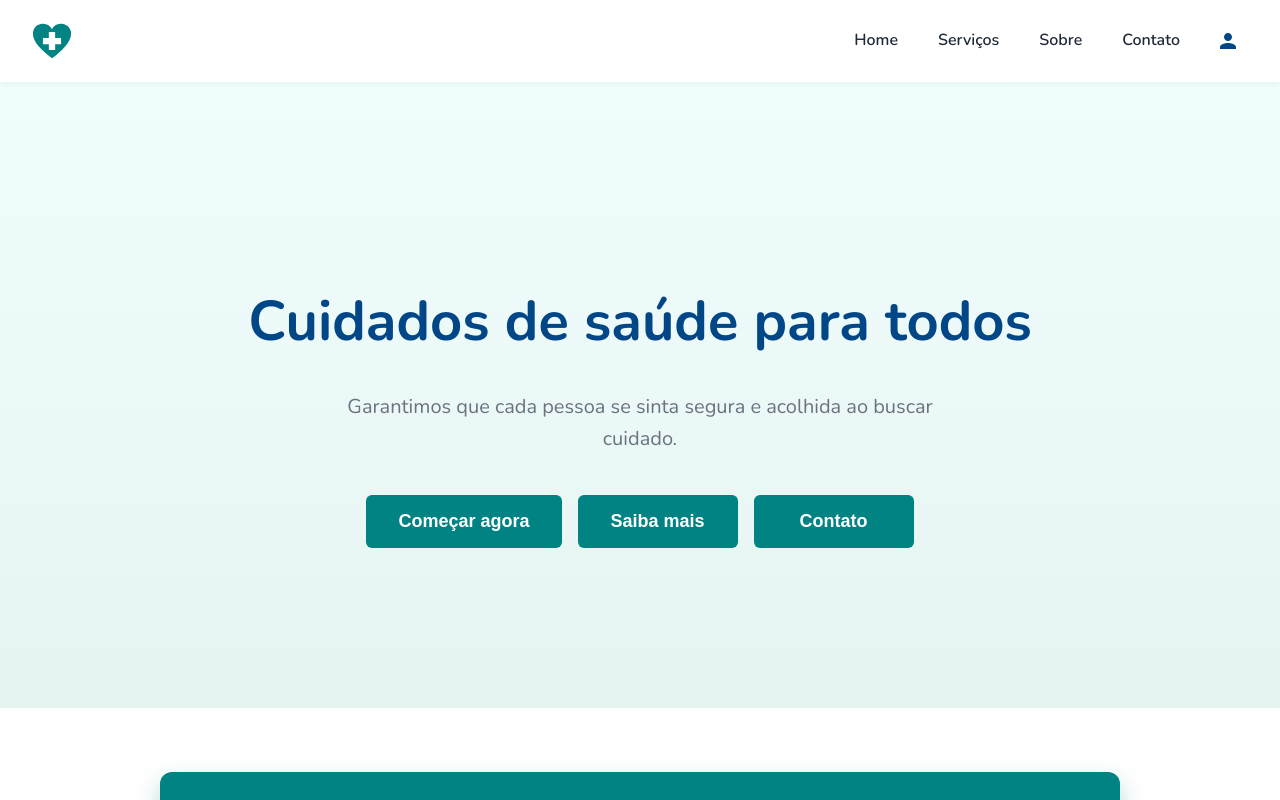
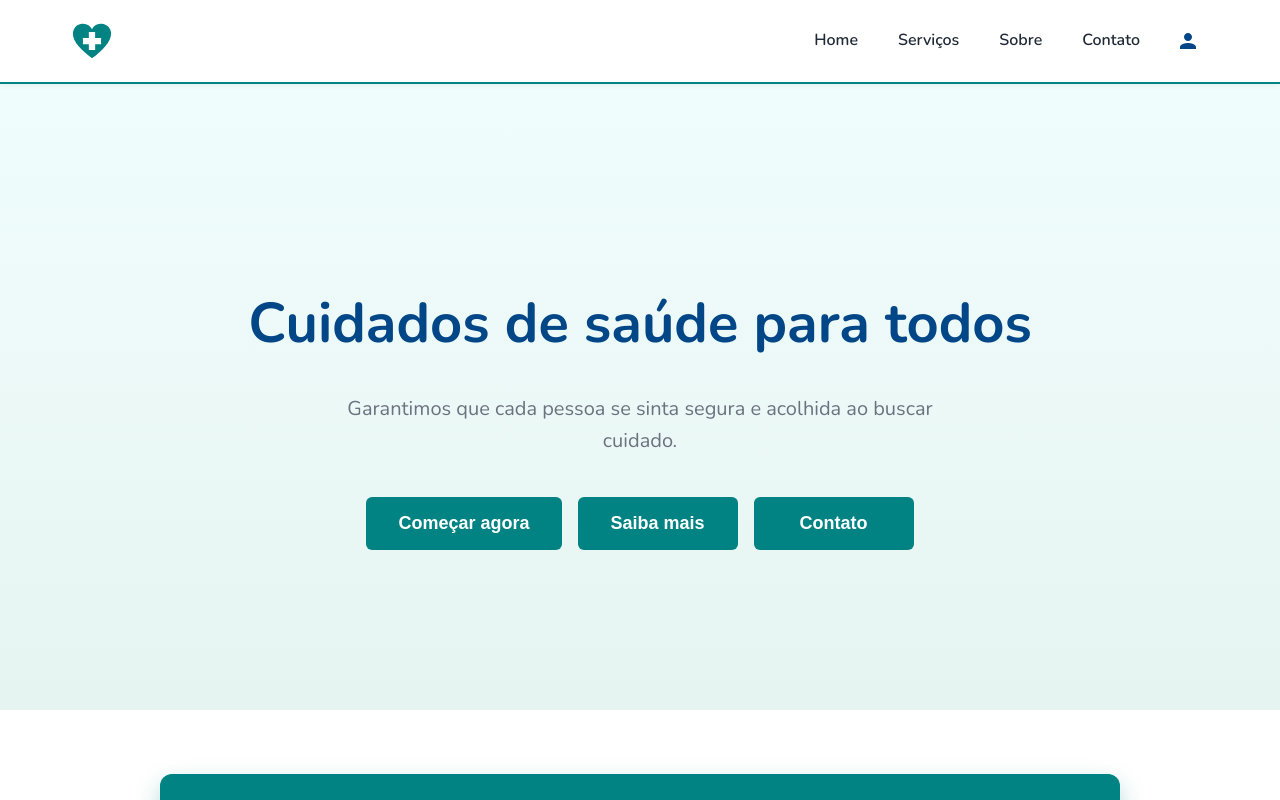
Before and after one commit to misaelalves99/lacrei-saude, a Next.js app: page / in a window 1280 px wide. Shown: the top 800 px of the page. Built offline with nearby package versions, Linux system fonts and the light colour scheme.

Commit message:
Ajustando Layout do Header

```diff
--- a/src/app/components/layout/Header.styles.ts
+++ b/src/app/components/layout/Header.styles.ts
@@ -1,19 +1,27 @@
 import styled from "styled-components";
 
-// ---------- STYLED COMPONENTS ----------
-
+// ---------- CONTAINER PRINCIPAL ----------
 export const HeaderContainer = styled.header`
-  display: flex;
-  align-items: center;
-  justify-content: space-between;
-  padding: clamp(1rem, 2vw, 1.25rem) 2rem;
   background: ${({ theme }) => theme.colors.white};
   position: sticky;
   top: 0;
   z-index: 100;
-  box-shadow: 0 2px 6px rgba(0,0,0,0.05);
+  border-bottom: 2px solid #018383;
+  box-shadow: 0 2px 6px rgba(0, 0, 0, 0.05);
 `;
 
+// ---------- CONTAINER INTERNO ----------
+export const HeaderInner = styled.div`
+  max-width: 1200px; // largura máxima
+  margin: 0 auto; // centraliza
+  padding: clamp(0.75rem, 2vw, 1.25rem) 2rem; // padding lateral responsivo
+  display: flex;
+  align-items: center;
+  justify-content: space-between;
+  gap: 1rem;
+`;
+
+// ---------- LOGO ----------
 export const Brand = styled.div`
   display: flex;
   align-items: center;
@@ -21,15 +29,19 @@ export const Brand = styled.div`
   font-weight: 700;
   font-size: clamp(1.1rem, 2vw, 1.25rem);
   color: ${({ theme }) => theme.colors.primaryDark};
+  flex-shrink: 0;
 `;
 
+// ---------- NAV ----------
 export const Nav = styled.nav`
   display: flex;
   align-items: center;
   gap: 1rem;
+  flex-wrap: nowrap;
 `;
 
-export const DesktopList = styled.ul`
+// ---------- LISTA DESKTOP ----------
+export const List = styled.ul`
   display: flex;
   align-items: center;
   gap: 1rem;
@@ -42,12 +54,13 @@ export const DesktopList = styled.ul`
   }
 `;
 
-export const NavItem = styled.li`
+export const Item = styled.li`
   display: flex;
   align-items: center;
   position: relative;
 `;
 
+// ---------- LINK ----------
 export const NavLink = styled.a`
   font-weight: 600;
   text-decoration: none;
@@ -58,12 +71,13 @@ export const NavLink = styled.a`
 
   &:hover,
   &:focus-visible {
-    background: rgba(1,131,131,0.1);
+    background: rgba(1, 131, 131, 0.1);
     color: ${({ theme }) => theme.colors.primaryDark};
     outline: none;
   }
 `;
 
+// ---------- BOTÃO MENU MOBILE ----------
 export const MenuButton = styled.button`
   background: transparent;
   border: none;
@@ -77,7 +91,7 @@ export const MenuButton = styled.button`
 
   &:hover,
   &:focus-visible {
-    background: rgba(1,131,131,0.1);
+    background: rgba(1, 131, 131, 0.1);
     outline: none;
   }
 
@@ -86,13 +100,14 @@ export const MenuButton = styled.button`
   }
 `;
 
+// ---------- MENU MOBILE ----------
 export const MobilePanel = styled.div<{ open: boolean }>`
   position: absolute;
-  right: 2rem;
+  right: 1.5rem;
   top: 72px;
   background: ${({ theme }) => theme.colors.white};
   border-radius: 12px;
-  box-shadow: 0 8px 28px rgba(2,6,23,0.12);
+  box-shadow: 0 8px 28px rgba(2, 6, 23, 0.12);
   padding: 1rem;
   display: ${({ open }) => (open ? "flex" : "none")};
   flex-direction: column;
@@ -104,6 +119,7 @@ export const MobilePanel = styled.div<{ open: boolean }>`
   }
 `;
 
+// ---------- BOTÃO USUÁRIO ----------
 export const UserButton = styled.button`
   background: transparent;
   border: none;
@@ -117,7 +133,7 @@ export const UserButton = styled.button`
 
   &:hover,
   &:focus-visible {
-    background: rgba(1,131,131,0.1);
+    background: rgba(1, 131, 131, 0.1);
     outline: none;
   }
 `;
--- a/src/app/components/layout/Header.tsx
+++ b/src/app/components/layout/Header.tsx
@@ -4,19 +4,8 @@ import { useState, useEffect, useRef, memo } from "react";
 import Link from "next/link";
 import Image from "next/image";
 import dynamic from "next/dynamic";
-import {
-  HeaderContainer,
-  Brand,
-  Nav,
-  DesktopList,
-  NavItem,
-  NavLink,
-  MenuButton,
-  MobilePanel,
-  UserButton
-} from "./Header.styles";
+import * as S from "./Header.styles";
 
-// Lazy load do painel de usuário
 const UserPanelLazy = dynamic(() => import("./UserPanelLazy"), { ssr: false });
 
 const NAV_LINKS = [
@@ -53,70 +42,79 @@ function HeaderComponent() {
   }, []);
 
   return (
-    <HeaderContainer role="banner" aria-label="Cabeçalho da Lacrei Saúde">
-      <Brand>
+    <S.HeaderContainer role="banner" aria-label="Cabeçalho da Lacrei Saúde">
+      <S.HeaderInner>
+        {/* LOGO */}
+        <S.Brand>
           <Link href="/" aria-label="Lacrei Saúde — Início">
             <Image src="/assets/logo.svg" alt="Lacrei Saúde" width={40} height={40} priority />
           </Link>
-      </Brand>
+        </S.Brand>
 
-      <Nav aria-label="Navegação principal">
-        <DesktopList role="menubar">
-          {NAV_LINKS.map(link => (
-            <NavItem key={link.href} role="none">
+        {/* NAVEGAÇÃO */}
+        <S.Nav aria-label="Navegação principal">
+          <S.List role="menubar">
+            {NAV_LINKS.map((link) => (
+              <S.Item key={link.href} role="none">
                 <Link href={link.href} passHref legacyBehavior>
-                <NavLink role="menuitem">{link.label}</NavLink>
+                  <S.NavLink role="menuitem">{link.label}</S.NavLink>
                 </Link>
-            </NavItem>
+              </S.Item>
             ))}
 
-          <NavItem style={{ position: "relative" }}>
+            {/* MENU USUÁRIO */}
+            <S.Item style={{ position: "relative" }}>
               <div ref={userRef}>
-              <UserButton
+                <S.UserButton
                   aria-label="Menu do usuário"
                   aria-haspopup="true"
                   aria-expanded={openUser}
-                onClick={() => setOpenUser(prev => !prev)}
+                  onClick={() => setOpenUser((prev) => !prev)}
                 >
                   <svg width="24" height="24" viewBox="0 0 24 24" fill="none">
                     <path
-                    d="M12 12c2.21 0 4-1.79 4-4s-1.79-4-4-4-4 1.79-4 4 1.79 4 4 4zm0 2c-2.67 0-8 1.34-8 4v2h16v-2c0-2.66-5.33-4-8-4z"
+                      d="M12 12c2.21 0 4-1.79 4-4s-1.79-4-4-4-4
+                        1.79-4 4 1.79 4 4 4zm0 2c-2.67
+                        0-8 1.34-8 4v2h16v-2c0-2.66-5.33-4-8-4z"
                       fill="currentColor"
                     />
                   </svg>
-              </UserButton>
+                </S.UserButton>
 
                 {openUser && <UserPanelLazy onClose={() => setOpenUser(false)} />}
               </div>
-          </NavItem>
-        </DesktopList>
+            </S.Item>
+          </S.List>
 
-        <MenuButton
+          {/* BOTÃO MOBILE */}
+          <S.MenuButton
             aria-controls="mobile-menu"
             aria-expanded={openMenu}
             aria-label={openMenu ? "Fechar menu" : "Abrir menu"}
-          onClick={() => setOpenMenu(prev => !prev)}
+            onClick={() => setOpenMenu((prev) => !prev)}
           >
             <svg width="22" height="22" viewBox="0 0 24 24" aria-hidden="true">
               <path d="M4 6h16M4 12h16M4 18h16" stroke="currentColor" strokeWidth="1.5" strokeLinecap="round" />
             </svg>
-        </MenuButton>
+          </S.MenuButton>
 
-        <MobilePanel open={openMenu} ref={menuRef} role="menu" aria-label="Menu móvel">
-          {NAV_LINKS.map(link => (
+          {/* MENU MOBILE */}
+          <S.MobilePanel open={openMenu} ref={menuRef} role="menu" aria-label="Menu móvel">
+            {NAV_LINKS.map((link) => (
               <Link key={link.href} href={link.href} passHref legacyBehavior>
-              <NavLink onClick={() => setOpenMenu(false)}>{link.label}</NavLink>
+                <S.NavLink onClick={() => setOpenMenu(false)}>{link.label}</S.NavLink>
               </Link>
             ))}
             <Link href="/login" passHref legacyBehavior>
-            <NavLink onClick={() => setOpenMenu(false)}>Login</NavLink>
+              <S.NavLink onClick={() => setOpenMenu(false)}>Login</S.NavLink>
             </Link>
             <Link href="/register" passHref legacyBehavior>
-            <NavLink onClick={() => setOpenMenu(false)}>Cadastrar</NavLink>
+              <S.NavLink onClick={() => setOpenMenu(false)}>Cadastrar</S.NavLink>
             </Link>
-        </MobilePanel>
-      </Nav>
-    </HeaderContainer>
+          </S.MobilePanel>
+        </S.Nav>
+      </S.HeaderInner>
+    </S.HeaderContainer>
   );
 }
 
--- a/src/app/servicos/page.tsx
+++ b/src/app/servicos/page.tsx
@@ -4,7 +4,6 @@
 import React from "react";
 import Image from "next/image";
 import Link from "next/link";
-import { CTASection } from "../components/sections/CTASection";
 import * as S from "./Servicos.styles";
 
 const SERVICES = [
@@ -83,8 +82,6 @@ export default function ServicesPage() {
           ))}
         </S.ServicesGrid>
       </S.Section>
-
-      <CTASection />
     </main>
   );
 }
--- a/src/app/sobre/page.tsx
+++ b/src/app/sobre/page.tsx
@@ -3,7 +3,6 @@
 
 import React from "react";
 import { HeroWrapper, Title, Subtitle } from "../components/sections/Hero.styles";
-import { CTASection } from "../components/sections/CTASection";
 import * as S from "./Sobre.styles";
 
 // Ícones
@@ -74,8 +73,6 @@ export default function AboutPage() {
           </S.ValueCard>
         </S.ValuesGrid>
       </S.Section>
-
-      <CTASection />
     </main>
   );
 }
```
Lines whose indentation alone changed are shown as unchanged.
